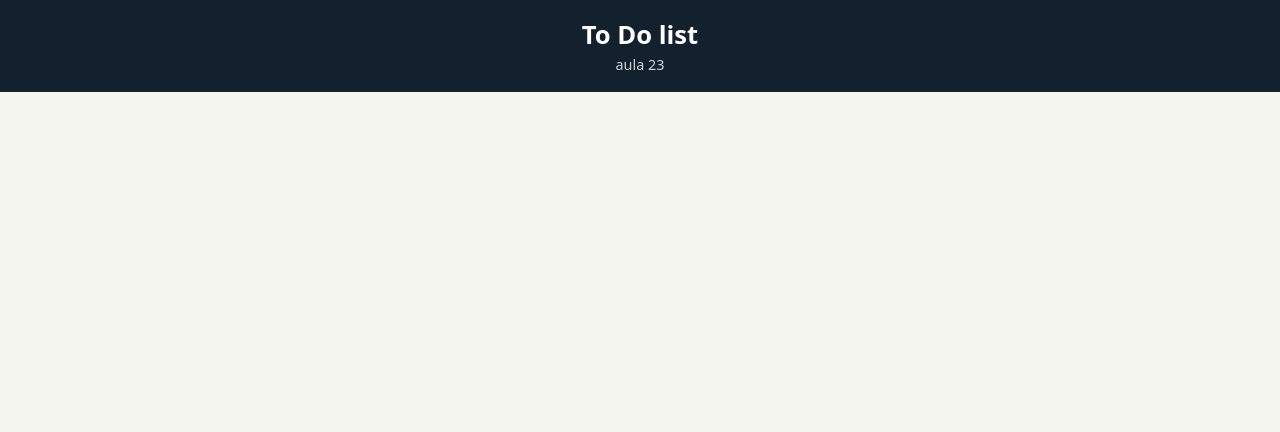
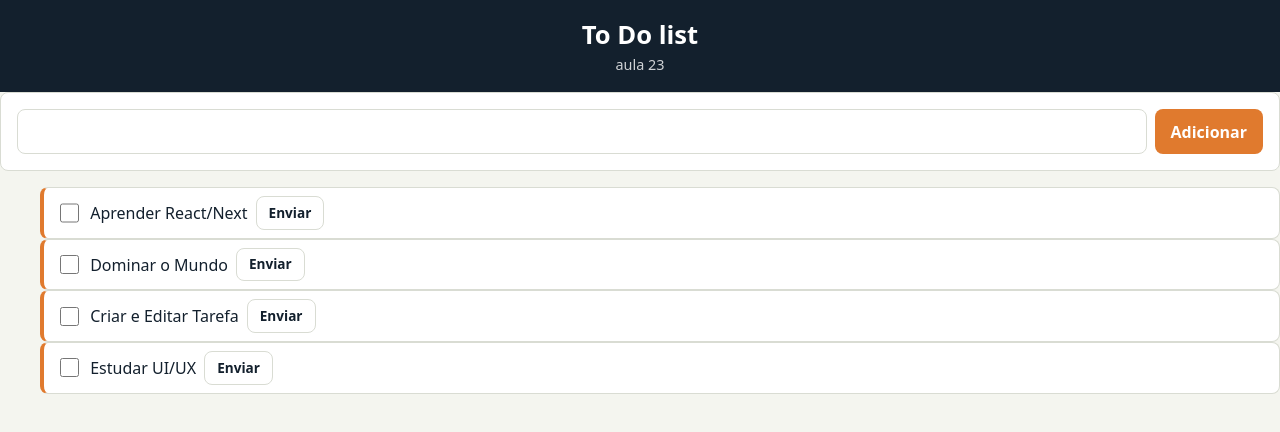
Before and after one commit to F-TNK/to-do_React, a Next.js app: page / in a window 1280 px wide. Shown: the top 432 px of the page. Built offline with nearby package versions, Linux system fonts and the light colour scheme.

Commit message:
Ajustes 17/11

```diff
--- a/app/page.js
+++ b/app/page.js
@@ -1,10 +1,13 @@
 import Cabecalho from "@/components/cabecalho";
+import ListaDeTarefas from "@/components/ListaDeTarefas";
 
 export default function home() {
   return (
     <>
       <Cabecalho titulo="To Do list" subtitulo="aula 23" />
-      <main></main>
+      <main>
+        <ListaDeTarefas />
+      </main>
     </>
   );
 }
--- a/components/formTarefa.js
+++ b/components/formTarefa.js
@@ -2,7 +2,7 @@
 
 import { useState } from "react";
 
-export default function formTarefa({ aoAdicionar }) {
+export default function FormTarefa({ aoAdicionar }) {
   const [texto, setTexto] = useState("");
   const [erro, setErro] = useState("");
 
@@ -17,9 +17,11 @@ export default function formTarefa({ aoAdicionar }) {
     setErro("");
   };
 
-  <form className="">
-    <input value={texto} onChange={(event) => setTexto(event.target.value)} />
-    {erro !== "" && <p className="erro">{erro}</p>}
-    <button type="submit">Adicionar</button>
-  </form>;
+  return (
+    <form className="formulario" onSubmit={enviar}>
+      <input value={texto} onChange={(event) => setTexto(event.target.value)} />
+      {erro !== "" && <p className="erro">{erro}</p>}
+      <button type="submit">Adicionar</button>
+    </form>
+  );
 }
--- a/components/listaDeTarefas.js
+++ b/components/listaDeTarefas.js
@@ -1,17 +1,9 @@
+"use client";
+
 import { useState } from "react";
-import { tarefasIniciais } from "./dados";
-import tarefaItem from "./tarefaItem";
-
-// export default function listaDeTarefas() {
-//   return (
-//     <ul>
-//       {tarefasIniciais.map((tarefa) => (
-//         <tarefaItem key={tarefa.id} tarefa={tarefa} />
-//       ))}
-//       ;
-//     </ul>
-//   );
-// }
+import { tarefasIniciais } from "./dados"; // export nomeado → usa chaves
+import TarefaItem from "./TarefaItem.js";
+import FormTarefa from "./FormTarefa.js";
 
 export default function listaDeTarefas() {
   const [tarefas, setTarefas] = useState(tarefasIniciais);
@@ -24,6 +16,10 @@ export default function listaDeTarefas() {
     );
   };
 
+  const excluir = (id) => {
+    setTarefas(tarefas.filter((tarefa) => tarefa.id !== id));
+  };
+
   const adicionar = (descricao) => {
     const nova = { id: Date.now(), descricao: descricao, concluida: false };
     setTarefas([...tarefas, nova]);
@@ -31,17 +27,17 @@ export default function listaDeTarefas() {
 
   return (
     <section>
-      <formTarefa adicionar={adicionar} />
+      <FormTarefa adicionar={adicionar} />
       <ul>
         {tarefasIniciais.map((tarefa) => (
-          <tarefaItem key={tarefa.id} tarefa={tarefa} />
+          <TarefaItem
+            key={tarefa.id}
+            tarefa={tarefa}
+            aoConcluir={concluir}
+            aoExcluir={excluir}
+          />
         ))}
-        ;
       </ul>
     </section>
   );
-
-  const excluir = (id) => {
-    setTarefas(tarefas.filter((tarefa) => tarefa.id !== id));
-  };
 }
--- a/components/tarefaItem.js
+++ b/components/tarefaItem.js
@@ -1,4 +1,4 @@
-export default function tarefaItem({ tarefa, aoConcluir, aoExcluir }) {
+export default function TarefaItem({ tarefa, aoConcluir, aoExcluir }) {
   return (
     <li className={tarefa.concluida ? "tarefa concluida" : "tarefa"}>
       <input
```
